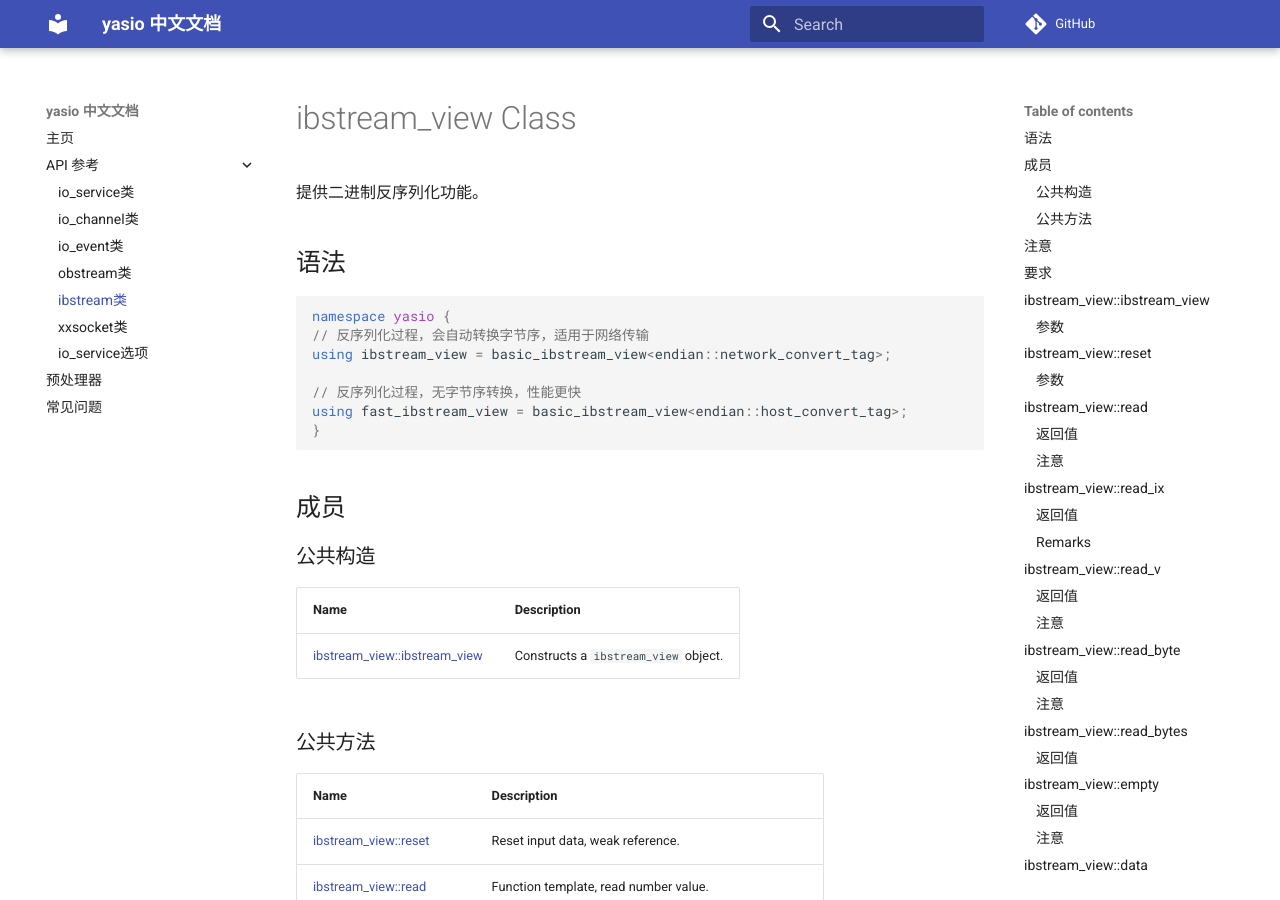
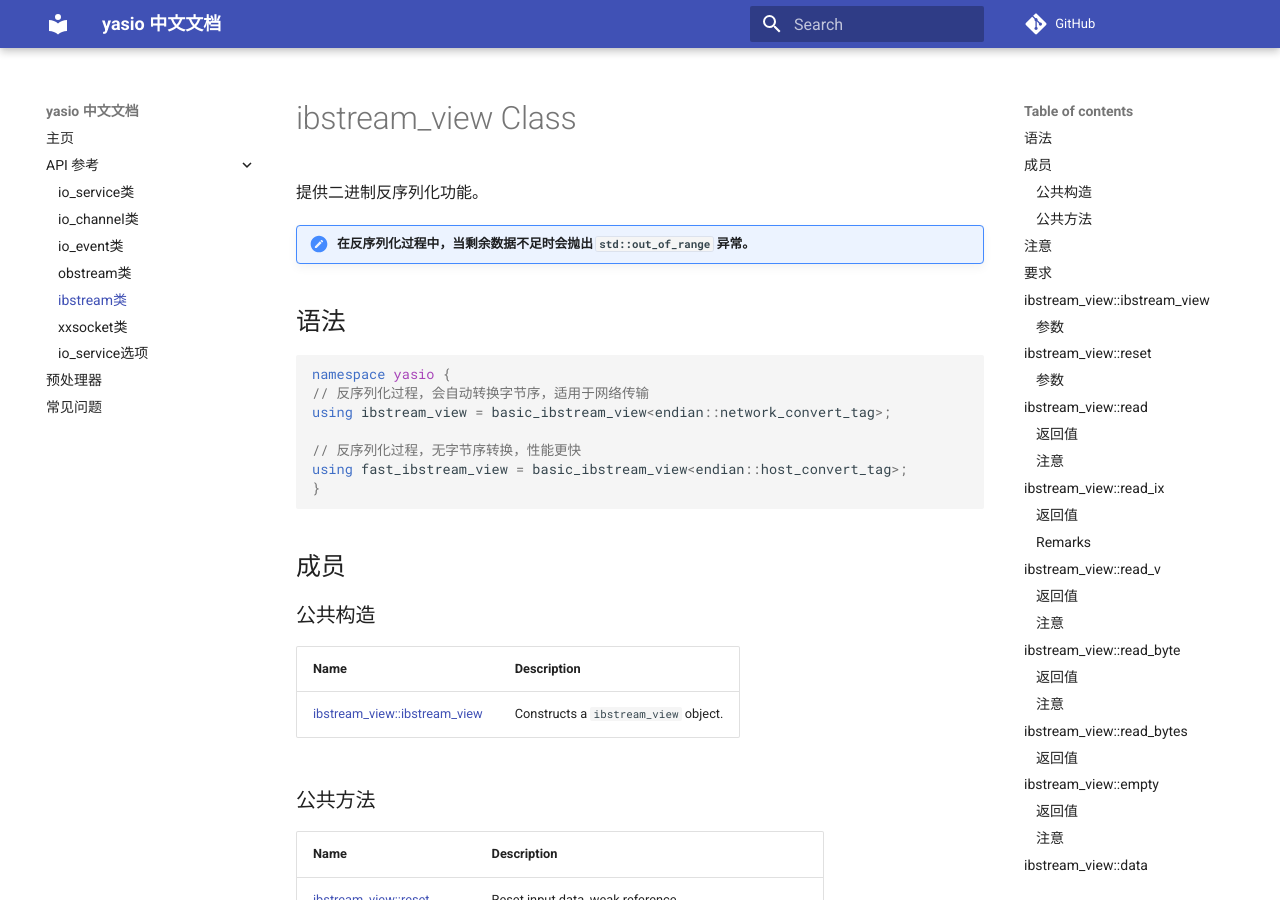
Before and after one commit to yasio/docs-936, an MkDocs documentation site: the page built from docs/api/reference/ibstream-class.md, in a window 1280 px wide and 900 px high. Built offline with MkDocs 1.6.1 and Material for MkDocs 9.7.7, drawn with Linux system fonts in a browser that asks for light colours; comment, search, counter and statistics services are not loaded; some of the changed text lies outside the part shown.

Commit message:
Update ibstream-class.md

```diff
--- a/docs/api/reference/ibstream-class.md
+++ b/docs/api/reference/ibstream-class.md
@@ -7,6 +7,8 @@
 # ibstream_view Class
 
 提供二进制反序列化功能。
+
+!!! attention "在反序列化过程中，当剩余数据不足时会抛出 `std::out_of_range` 异常。"
 
 ## 语法
 
@@ -231,10 +230,10 @@
 
 ### 参数
 
-*offset*\
+*offset*<br/>
 和*whence*相关的偏移量。
 
-*whence*\
+*whence*<br/>
 含义等同于C标准库枚举值： `SEEK_SET`,`SEEK_CUR`,`SEEK_END`。
 
 
```
Also changed, not shown: other parts of docs/api/reference/ibstream-class.md (+0 -3 lines).
